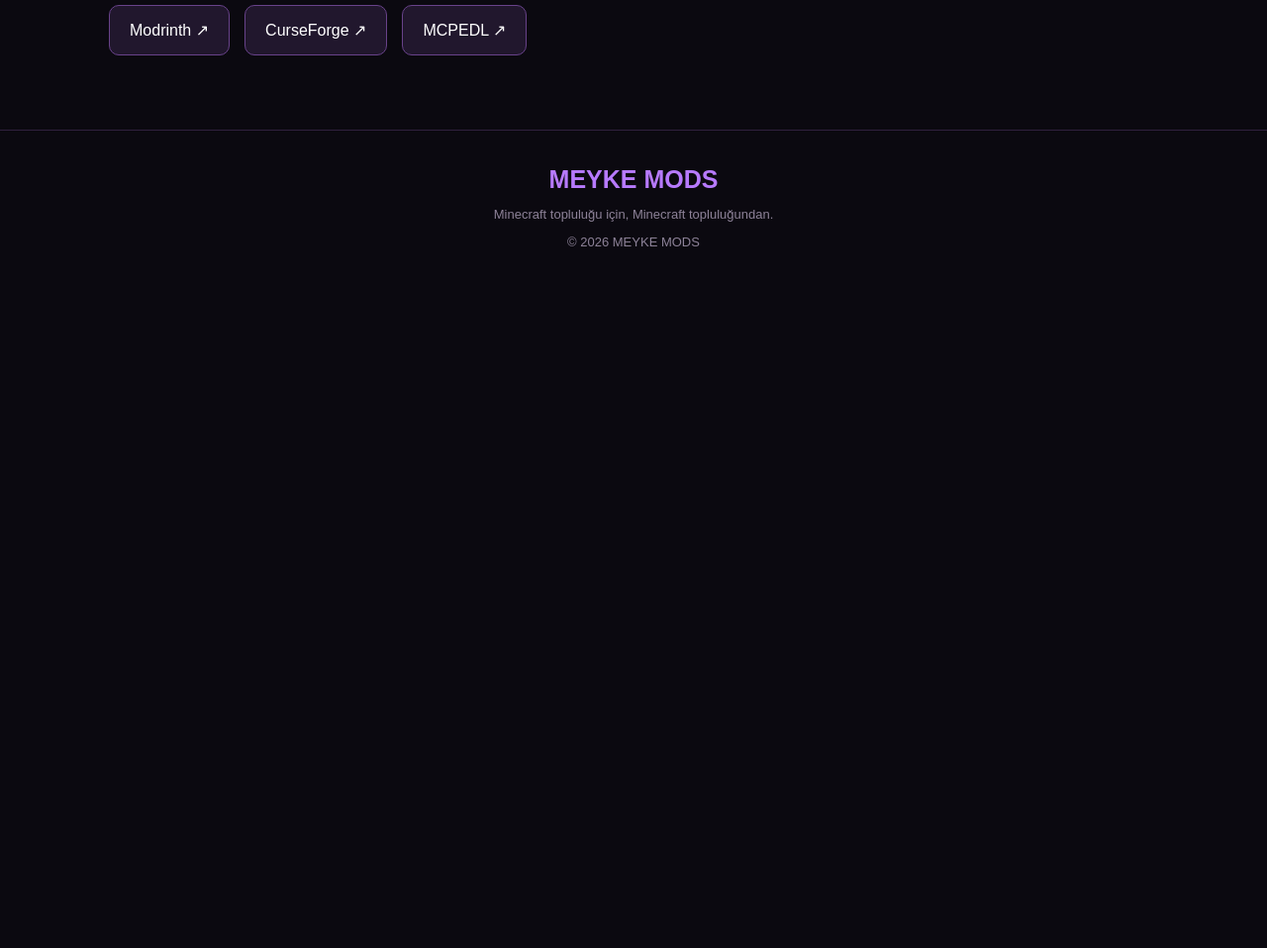
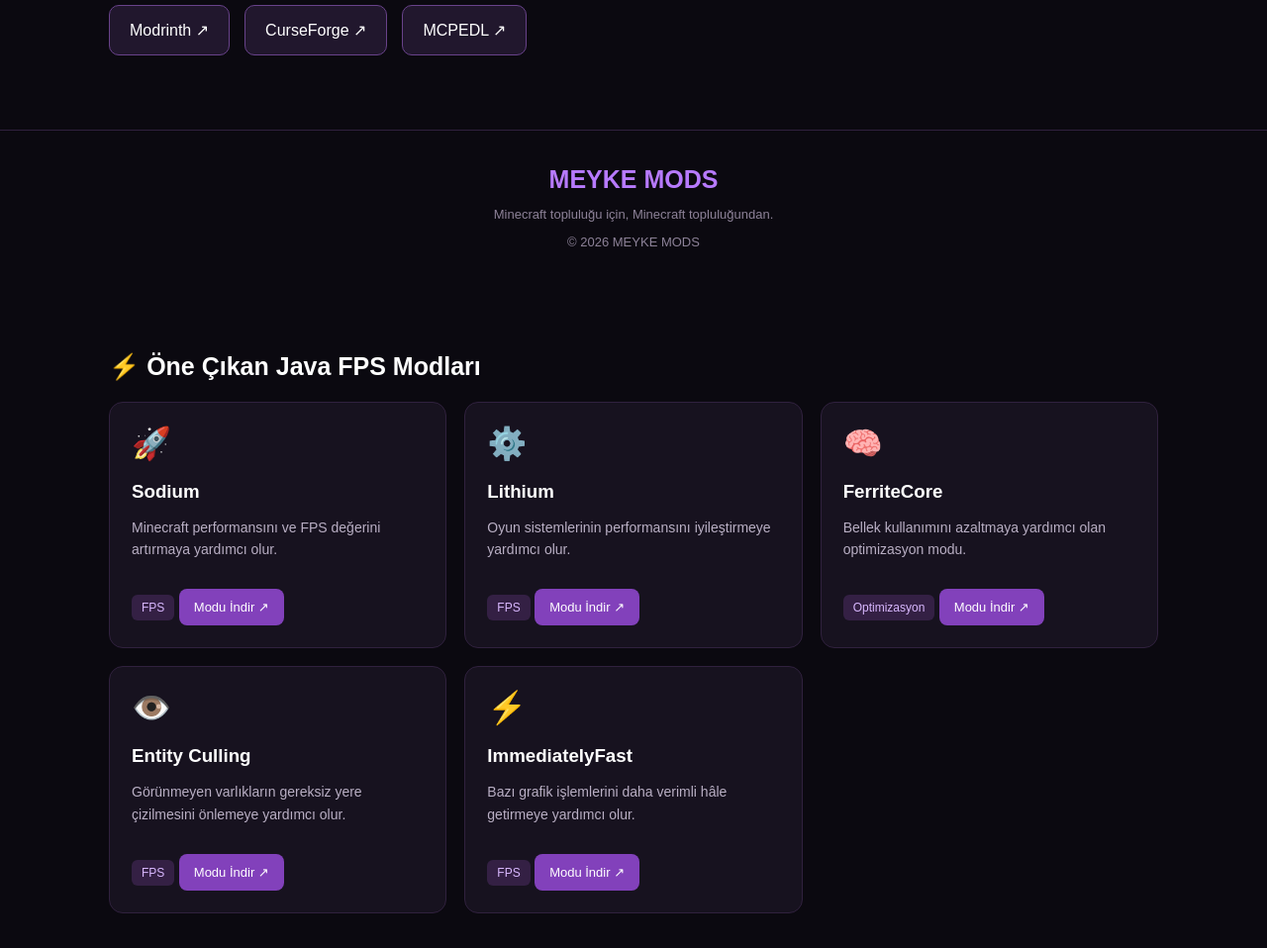
Before and after one commit to Meyke-Mods/meyke-mods.github.io, a plain HTML site: page index.html in a window 1280 px wide. Shown: the part 1335-2293 px from the top of the page at 99% size. Before the commit the page ends 1635 px from the top, so only its background shows below. Drawn offline with Linux system fonts and the light colour scheme.

Commit message:
Update index.html

```diff
--- a/index.html
+++ b/index.html
@@ -217,5 +217,52 @@ function filterCards(){
 document.getElementById('search').addEventListener('input',filterCards);
 </script>
 
+<section class="container">
+  <h2>⚡ Öne Çıkan Java FPS Modları</h2>
+  <div class="grid">
+
+    <article class="card">
+      <div class="symbol">🚀</div>
+      <h3>Sodium</h3>
+      <p>Minecraft performansını ve FPS değerini artırmaya yardımcı olur.</p>
+      <span class="tag">FPS</span>
+      <a class="link" href="https://modrinth.com/mod/sodium" target="_blank">Modu İndir ↗</a>
+    </article>
+
+    <article class="card">
+      <div class="symbol">⚙️</div>
+      <h3>Lithium</h3>
+      <p>Oyun sistemlerinin performansını iyileştirmeye yardımcı olur.</p>
+      <span class="tag">FPS</span>
+      <a class="link" href="https://modrinth.com/mod/lithium" target="_blank">Modu İndir ↗</a>
+    </article>
+
+    <article class="card">
+      <div class="symbol">🧠</div>
+      <h3>FerriteCore</h3>
+      <p>Bellek kullanımını azaltmaya yardımcı olan optimizasyon modu.</p>
+      <span class="tag">Optimizasyon</span>
+      <a class="link" href="https://modrinth.com/mod/ferrite-core" target="_blank">Modu İndir ↗</a>
+    </article>
+
+    <article class="card">
+      <div class="symbol">👁️</div>
+      <h3>Entity Culling</h3>
+      <p>Görünmeyen varlıkların gereksiz yere çizilmesini önlemeye yardımcı olur.</p>
+      <span class="tag">FPS</span>
+      <a class="link" href="https://modrinth.com/mod/entityculling" target="_blank">Modu İndir ↗</a>
+    </article>
+
+    <article class="card">
+      <div class="symbol">⚡</div>
+      <h3>ImmediatelyFast</h3>
+      <p>Bazı grafik işlemlerini daha verimli hâle getirmeye yardımcı olur.</p>
+      <span class="tag">FPS</span>
+      <a class="link" href="https://modrinth.com/mod/immediatelyfast" target="_blank">Modu İndir ↗</a>
+    </article>
+
+  </div>
+</section>
+
 </body>
 </html>
```
